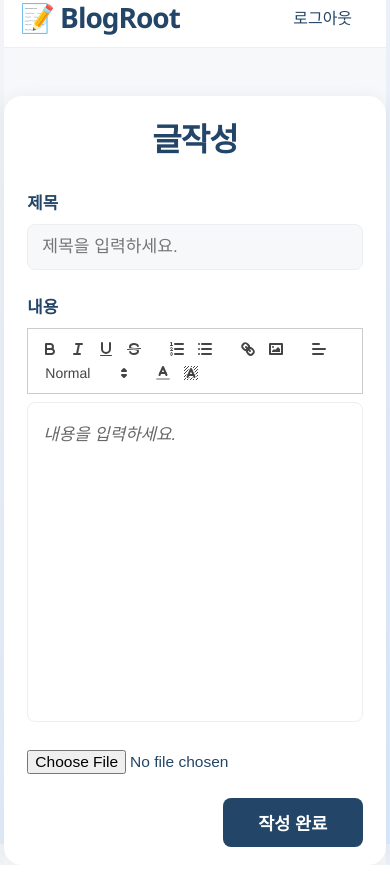
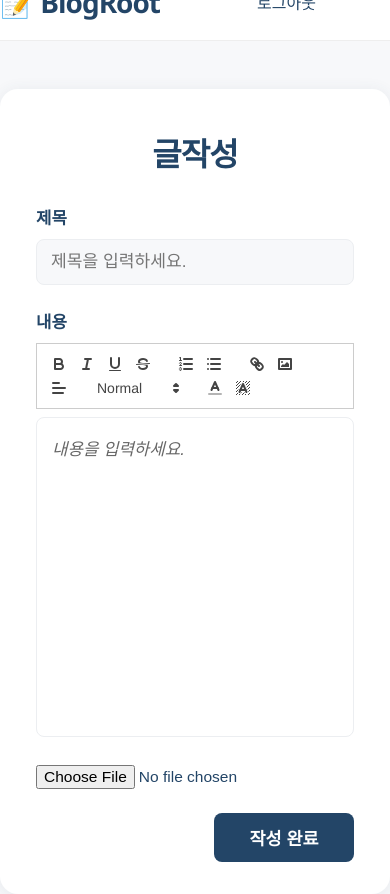
Before and after one commit to ahnbyeongwoo/blog_project, a Vue app: page /create in a window 390 px wide. Before the commit the page ends 865 px from the top, so only its background shows below. Built offline with nearby package versions, Linux system fonts and the light colour scheme.

Commit message:
padding-left, right

```diff
--- a/src/components/CreatePost.vue
+++ b/src/components/CreatePost.vue
@@ -222,19 +222,4 @@ main {
 .complete-btn:hover {
   background: #18314c;
 }
-@media (max-width: 700px) {
-  .create-header {
-    padding: 18px 0 10px 0;
-  }
-  .logo {
-    margin-left: 16px;
-  }
-  .logout-btn {
-    margin-right: 16px;
-  }
-  .create-card {
-    max-width: 98vw;
-    padding: 18px 6vw 18px 6vw;
-  }
-}
 </style>
--- a/src/components/PostDetail.vue
+++ b/src/components/PostDetail.vue
@@ -267,6 +267,8 @@ html, body {
   height: 100vh;
   width: 1000px;
   max-width: 100%;
+  padding-left: 16px;
+  padding-right: 16px;  /* 좌우측 여백 추가 */
 }
 
 .logo {
```
